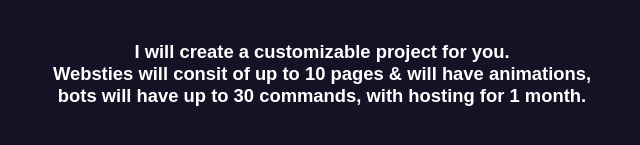
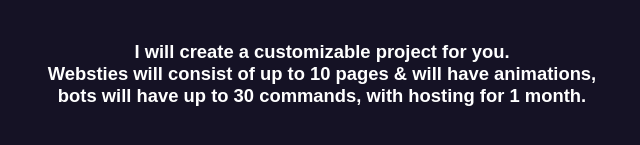
Before and after one commit to tom-does-code/Portfolio, a website: page scripts/pages/servicepage.html in a window 1280 px wide. Shown: the part 415-560 px from the top of the page, 318-958 px from the left. Drawn offline with Linux system fonts and the light colour scheme.

Commit message:
Fixed page typo

```diff
--- a/scripts/pages/servicepage.html
+++ b/scripts/pages/servicepage.html
@@ -43,7 +43,7 @@
     </h2>
 
     <p class="DetailedParagraph">
-        I will create a customizable project for you. <br> Websties will consit of up to 10 pages & will have animations, <br> bots will have up to 30 commands, with hosting for 1 month.
+        I will create a customizable project for you. <br> Websties will consist of up to 10 pages & will have animations, <br> bots will have up to 30 commands, with hosting for 1 month.
     </p>
 </body>
 </html>
```
